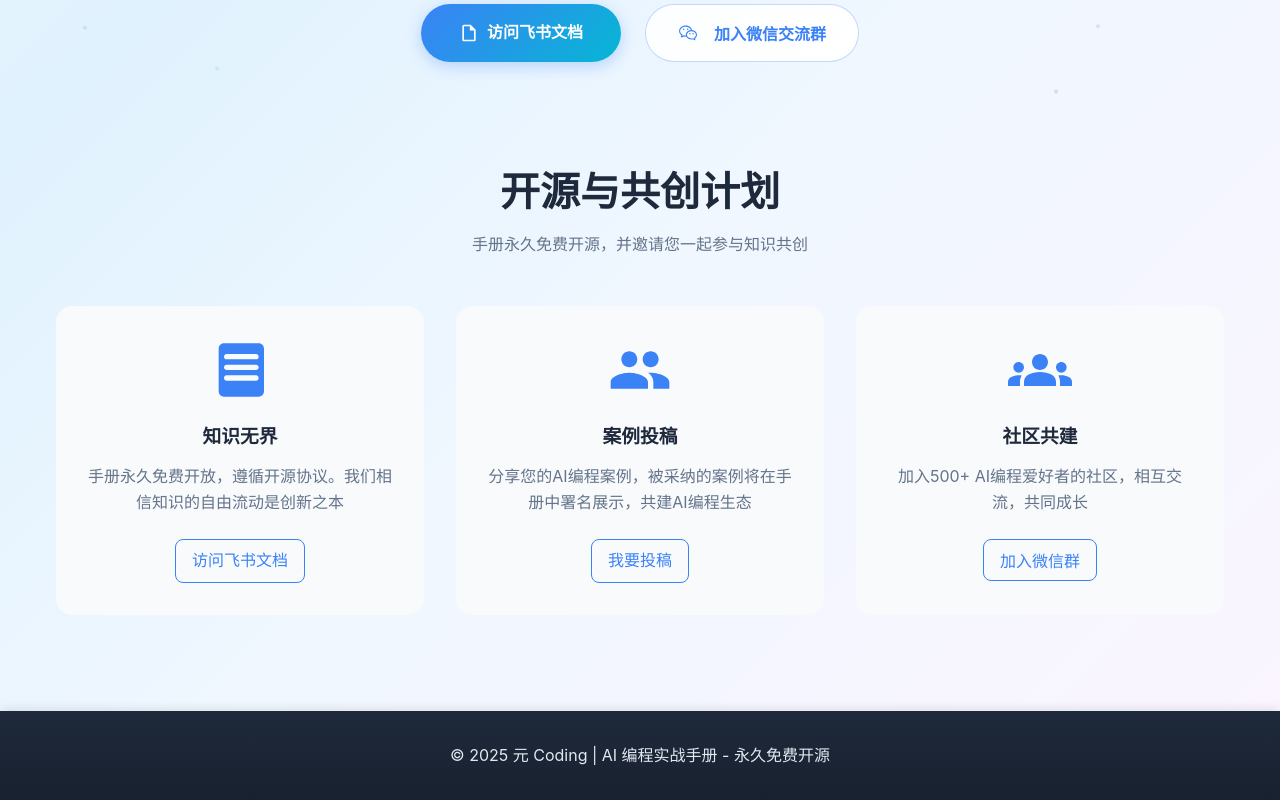
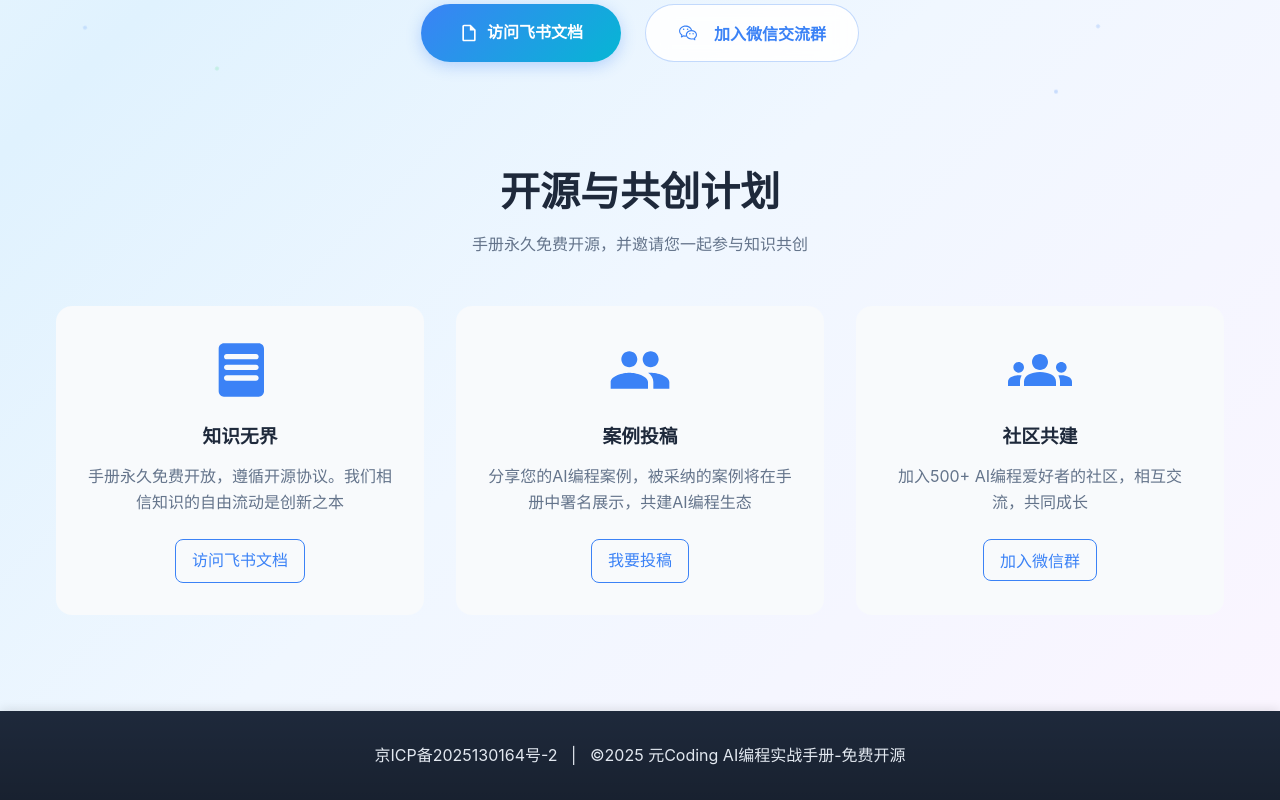
Before and after one commit to Rossini402/meta-aicoding, a Vue app: page /contributors in a window 1280 px wide. Shown: the part 710-1510 px from the top of the page. Built offline with nearby package versions, Linux system fonts and the light colour scheme.

Commit message:
修改文案

```diff
--- a/src/App.vue
+++ b/src/App.vue
@@ -81,7 +81,11 @@ onUnmounted(() => {
 
   <footer>
     <div class="container">
-      <p>&copy; 2025 元 Coding | AI 编程实战手册 - 永久免费开源</p>
+      <p>
+        <a href="https://beian.miit.gov.cn/" target="_blank" rel="nofollow">京ICP备2025130164号-2</a>
+        &nbsp; | &nbsp;
+        ©2025 元Coding AI编程实战手册-免费开源
+      </p>
     </div>
   </footer>
 </template>
```
